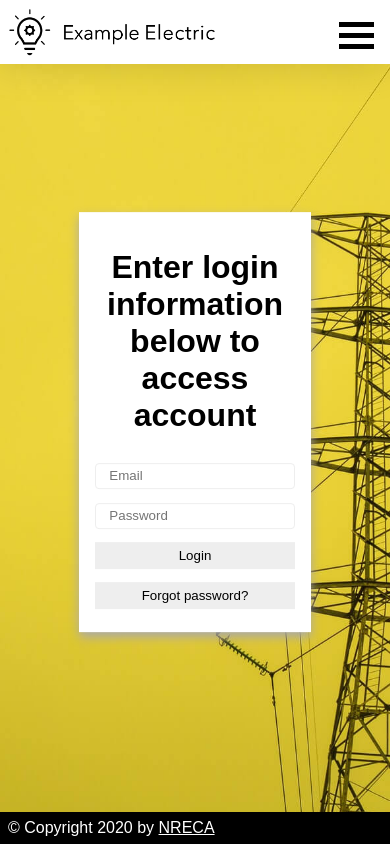
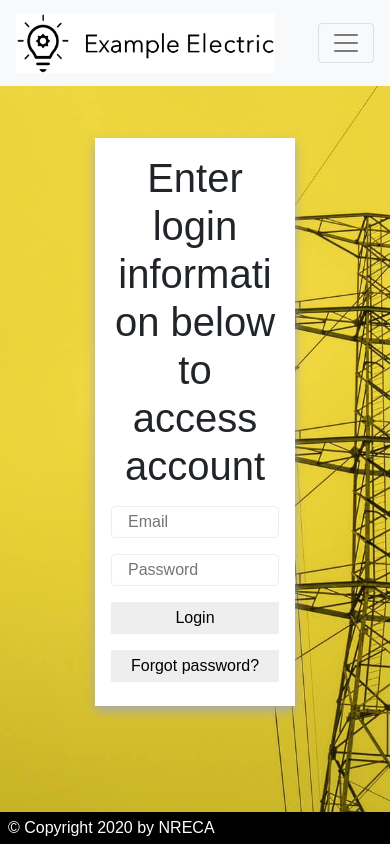
Before and after one commit to dpinney/r3it, a Flask app: a page that uses r3it/templates/base.html in a window 390 px wide. Run offline with Flask 2, Linux system fonts and the light colour scheme; parts of the project's set-up code (start-up, migrations or seed data) failed here and were passed over; some libraries are stand-ins or nearby versions.

Commit message:
converted to bootstrap responsive navbar

```diff
--- a/r3it/templates/base.html
+++ b/r3it/templates/base.html
@@ -1,8 +1,13 @@
 <!DOCTYPE html>
-<html>
+<html lang="en">
+	<head>
+		<!-- Required meta tags -->
+		<meta charset="utf-8">
+		<meta name="viewport" content="width=device-width, initial-scale=1, shrink-to-fit=no">
 
-<head>
-	<meta name="viewport" content="width=device-width, initial-scale=1">
+		<!-- Bootstrap CSS -->
+		<link rel="stylesheet" href="https://stackpath.bootstrapcdn.com/bootstrap/4.1.3/css/bootstrap.min.css" integrity="sha384-MCw98/SFnGE8fJT3GXwEOngsV7Zt27NXFoaoApmYm81iuXoPkFOJwJ8ERdknLPMO" crossorigin="anonymous">
+
 		<link rel="stylesheet" href="/static/css/style.css">
 		<script type="text/javascript">
 			var ua = window.navigator.userAgent;
@@ -19,25 +24,26 @@
 
 		<div id="page">
 
-	<div id="menuBar">
-		<a href="/"><img id="logo" src={{ logo }} alt={{ utilityName }}></a>
-		<label id="menuButton" for="menuToggle">
-			<div></div>
-			<div></div>
-			<div></div>
-		</label>
-		<input type="checkbox" id="menuToggle" />
-		<ul id="menu">
+			<nav class="navbar navbar-expand-sm navbar-light bg-light">
+				<a class="navbar-brand" href="/">
+					<img src={{ logo }} alt={{ utilityName }} height='60rem'>
+				</a>
+				<button class="navbar-toggler" type="button" data-toggle="collapse" data-target="#navLinks" aria-controls="navLinks" aria-expanded="false" aria-label="Toggle navigation">
+					<span class="navbar-toggler-icon"></span>
+				</button>
+				<div class="collapse navbar-collapse" id="navLinks">
+					<div class="navbar-nav ml-auto">
 						{% if current_user.is_authenticated %}
-				<li><a class="menuItem" href='/logout'>LOGOUT</a></li>
-				<li><a class="menuItem" href='/'>HOME</a></li>
+							<a class="nav-item nav-link" href='/'>HOME</a>
+							<a class="nav-item nav-link" href='/logout'>LOGOUT</a>
 						{% else %}
-				<li><a class="menuItem" href='/register'>REGISTER</a></li>
-				<li><a class="menuItem" href='/login'>LOGIN</a></li>
-				<li><a class="menuItem" href='/'>HOME</a></li>
+							<a class="nav-item nav-link" href='/'>HOME</a>
+							<a class="nav-item nav-link" href='/register'>REGISTER</a>
+							<a class="nav-item nav-link" href='/login'>LOGIN</a>
 						{% endif %}
-		</ul>
-	</div> <div id="menuSpacer"></div>
+					</div>
+				</div>
+			</nav>
 
 			<div class="content">
 
@@ -76,6 +82,10 @@
 			<a href="http://nreca.coop">NRECA</a>
 		</div>
 
+		<!-- Javascript for Bootstrap -->
+		<script src="https://code.jquery.com/jquery-3.3.1.slim.min.js" integrity="sha384-q8i/X+965DzO0rT7abK41JStQIAqVgRVzpbzo5smXKp4YfRvH+8abtTE1Pi6jizo" crossorigin="anonymous"></script>
+		<script src="https://cdnjs.cloudflare.com/ajax/libs/popper.js/1.14.3/umd/popper.min.js" integrity="sha384-ZMP7rVo3mIykV+2+9J3UJ46jBk0WLaUAdn689aCwoqbBJiSnjAK/l8WvCWPIPm49" crossorigin="anonymous"></script>
+		<script src="https://stackpath.bootstrapcdn.com/bootstrap/4.1.3/js/bootstrap.min.js" integrity="sha384-ChfqqxuZUCnJSK3+MXmPNIyE6ZbWh2IMqE241rYiqJxyMiZ6OW/JmZQ5stwEULTy" crossorigin="anonymous"></script>
+
 	</body>
-
 </html>
```
Lines whose indentation alone changed are shown as unchanged.
